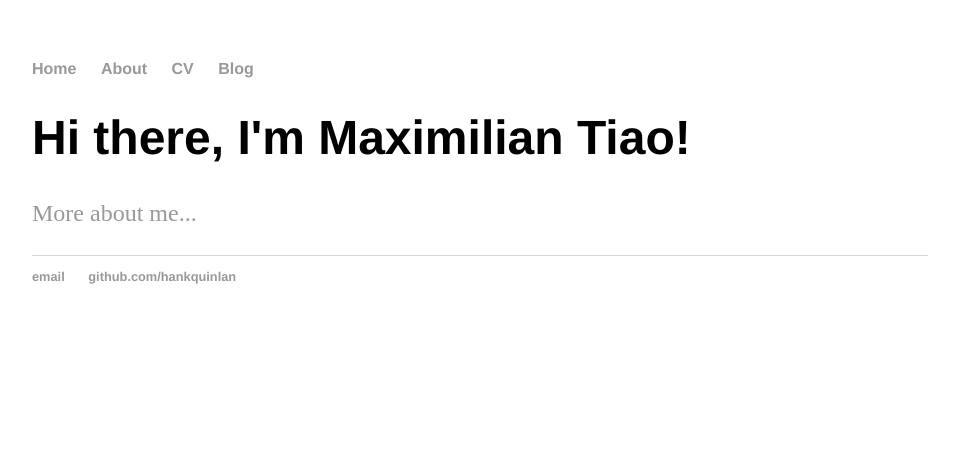
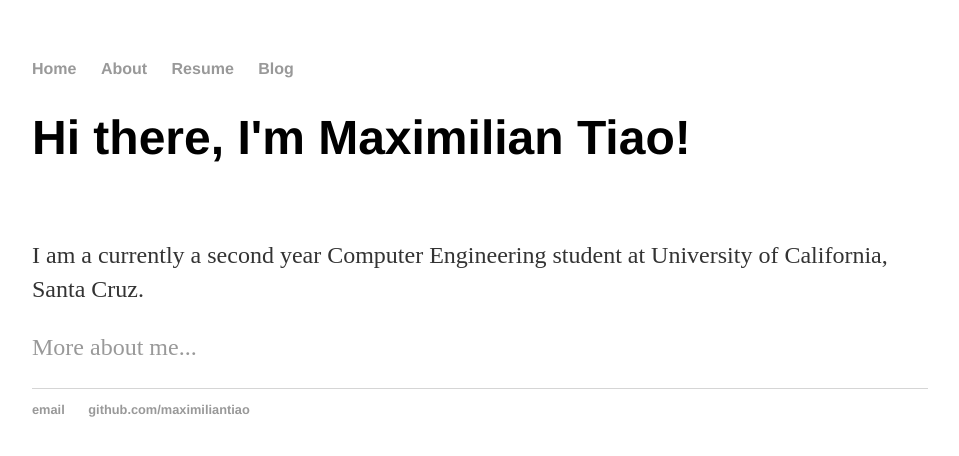
Before and after one commit to maximiliantiao/maximiliantiao.github.io, a Jekyll site: the page built from index.html, in a window 1280 px wide. Shown: the top 456 px of the page, without its empty margins (160-1119 px from the left). Built offline with Jekyll 4.4.1, drawn with Linux system fonts in a browser that asks for light colours.

Commit message:
Added more files

```diff
--- a/_config.yml
+++ b/_config.yml
@@ -1,5 +1,3 @@
-name: Hank Quinlan, Horrible Cop
+name: Maximilian Tiao
 markdown: kramdown
 permalink: /blog/:year/:month/:day/:title
-
-theme: jekyll-theme-slate
--- a/_layouts/default.html
+++ b/_layouts/default.html
@@ -10,7 +10,7 @@
 	    		<ul>
 	        		<li><a href="/">Home</a></li>
 		        	<li><a href="/about">About</a></li>
-	        		<li><a href="/cv">CV</a></li>
+	        		<li><a href="/cv">Resume</a></li>
 	        		<li><a href="/blog">Blog</a></li>
 	    		</ul>
 			</nav>
@@ -21,8 +21,8 @@
 			</div><!-- /.container -->
 			<footer>
 	    		<ul>
-	        		<li><a href="mailto:hankquinlanhub@gmail.com">email</a></li>
-	        		<li><a href="https://github.com/hankquinlan">github.com/hankquinlan</a></li>
+	        		<li><a href="mailto:email@gmail.com">email</a></li>
+	        		<li><a href="https://github.com/maximiliantiao">github.com/maximiliantiao</a></li>
 				</ul>
 			</footer>
 		</body>
--- a/index.html
+++ b/index.html
@@ -4,5 +4,7 @@ title: Welcome!
 ---
 <div class="blurb">
 	<h1>Hi there, I'm Maximilian Tiao!</h1>
+    <br>
+    <p>I am a currently a second year Computer Engineering student at University of California, Santa Cruz.</p>
 	<p><a href="/about">More about me...</a></p>
 </div><!-- /.blurb -->
```
Also changed, not shown: about/index.html (added, +8 -0 lines), 1 other file.
